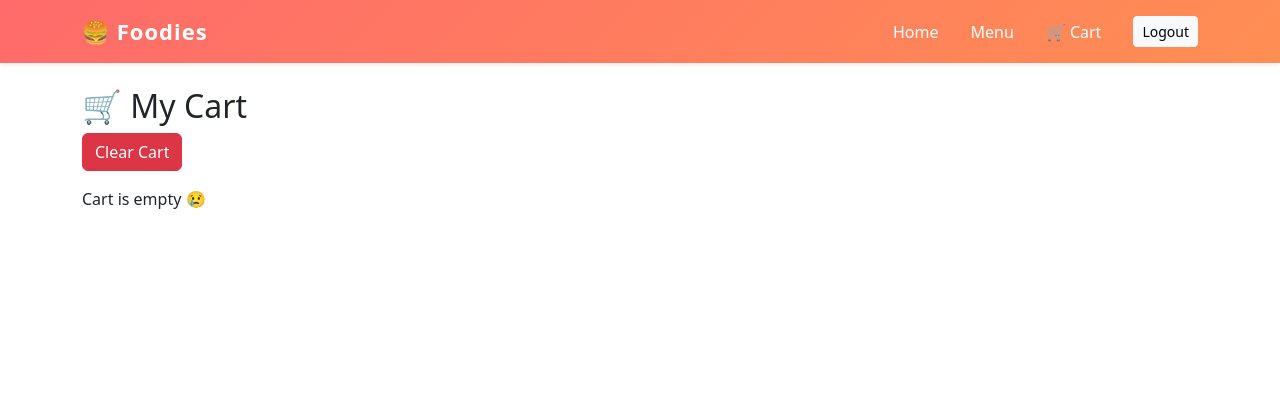
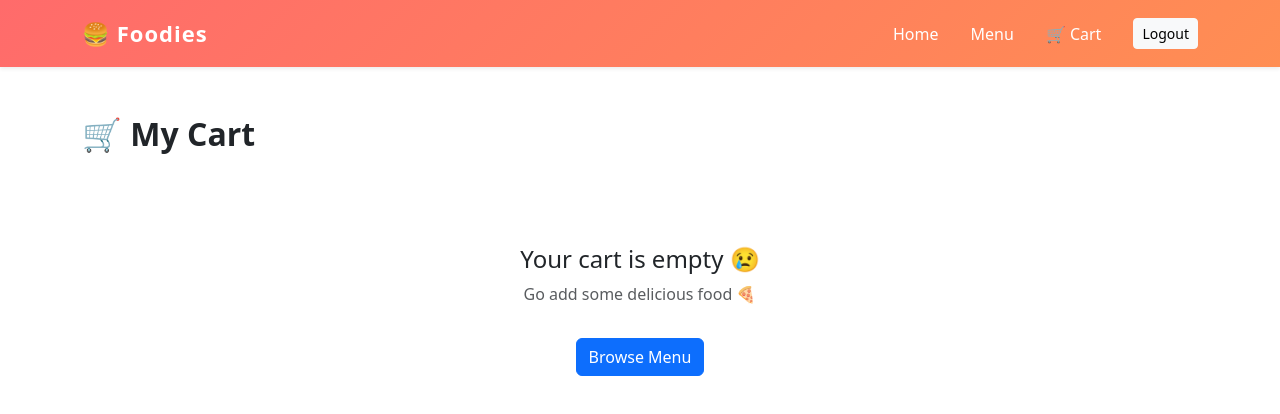
Before and after one commit to Eng-mohamedsalehtag/recipe-finder-angular, an Angular app: page /cart in a window 1280 px wide. Shown: the top 414 px of the page. Built offline with nearby package versions, Linux system fonts and the light colour scheme; sample sign-in values are in the browser's storage.

Commit message:
edite cart style

```diff
--- a/src/app/navbar/navbar.component.css
+++ b/src/app/navbar/navbar.component.css
@@ -1,56 +1,99 @@
 /* Navbar background */
 .custom-navbar {
   background: linear-gradient(135deg, #ff6b6b, #ff8e53);
-  padding: 10px 0;
+  padding: 12px 0;
+  transition: all 0.3s ease;
+}
+
+/* Sticky navbar (اختياري جامد) */
+.custom-navbar {
+  position: sticky;
+  top: 0;
+  z-index: 1000;
 }
 
 /* Brand */
 .navbar-brand {
   font-size: 22px;
   letter-spacing: 1px;
+  transition: 0.3s;
+}
+
+.navbar-brand:hover {
+  transform: scale(1.05);
 }
 
 /* Links */
 .nav-link {
   color: #fff !important;
   font-weight: 500;
-  transition: 0.3s;
   position: relative;
+  padding: 6px 10px;
+  transition: all 0.3s ease;
 }
 
 .nav-link:hover {
-  opacity: 0.8;
+  opacity: 0.85;
+  transform: translateY(-1px);
 }
 
-/* Active link underline */
-.nav-link.active::after {
+/* Active underline animation 🔥 */
+.nav-link::after {
   content: "";
   position: absolute;
-  width: 100%;
+  width: 0%;
   height: 2px;
   background: #fff;
   bottom: 0;
   left: 0;
+  transition: width 0.3s ease;
 }
 
-/* Cart badge */
+.nav-link:hover::after {
+  width: 100%;
+}
+
+.nav-link.active::after {
+  width: 100%;
+}
+
+/* Cart */
 .cart-link {
   position: relative;
+  padding-right: 15px;
 }
 
+/* Badge animation 🔥 */
 .cart-badge {
   position: absolute;
-  top: -5px;
-  right: -10px;
+  top: -6px;
+  right: -8px;
   background: #000;
   color: #fff;
-  font-size: 11px;
-  padding: 3px 6px;
+  font-size: 10px;
+  padding: 4px 6px;
   border-radius: 50%;
+  font-weight: bold;
+  animation: pop 0.3s ease;
+}
+
+@keyframes pop {
+  0% {
+    transform: scale(0.5);
+  }
+  100% {
+    transform: scale(1);
+  }
 }
 
 /* Button */
 .btn-outline-light {
   border-radius: 20px;
-  padding: 4px 12px;
+  padding: 5px 14px;
+  transition: 0.3s;
 }
+
+.btn-outline-light:hover {
+  background: #fff;
+  color: #ff6b6b;
+}
--- a/src/app/pages/cart/cart.component.css
+++ b/src/app/pages/cart/cart.component.css
@@ -0,0 +1,27 @@
+/* Empty state */
+.empty-cart {
+  padding: 60px 0;
+}
+
+/* Card */
+.cart-card {
+  border: none;
+  border-radius: 15px;
+  overflow: hidden;
+  transition: 0.3s;
+}
+
+.cart-card:hover {
+  transform: translateY(-5px);
+}
+
+/* Image */
+.cart-card img {
+  height: 180px;
+  object-fit: cover;
+}
+
+/* Button */
+.cart-card .btn {
+  border-radius: 20px;
+}
--- a/src/app/pages/cart/cart.component.html
+++ b/src/app/pages/cart/cart.component.html
@@ -1,20 +1,44 @@
-<div class="container mt-4">
-  <h2>🛒 My Cart</h2>
+<div class="container mt-5">
+  <!-- Title -->
+  <div class="d-flex justify-content-between align-items-center mb-4">
+    <h2 class="fw-bold">🛒 My Cart</h2>
 
-  <button class="btn btn-danger mb-3" (click)="clear()">Clear Cart</button>
+    <button
+      class="btn btn-outline-danger"
+      (click)="clear()"
+      *ngIf="cartItems.length > 0"
+    >
+      Clear Cart
+    </button>
+  </div>
 
-  <div *ngIf="cartItems.length === 0">Cart is empty 😢</div>
+  <!-- Empty State -->
+  <div *ngIf="cartItems.length === 0" class="text-center empty-cart">
+    <h4 class="mb-2">Your cart is empty 😢</h4>
+    <p class="text-muted">Go add some delicious food 🍕</p>
 
-  <div class="row g-3">
-    <div class="col-md-4" *ngFor="let item of cartItems">
-      <div class="card p-2">
-        <img [src]="item.image_url" class="img-fluid" />
+    <a routerLink="/main" class="btn btn-primary mt-3"> Browse Menu </a>
+  </div>
 
-        <h6 class="mt-2">{{ item.title }}</h6>
+  <!-- Cart Items -->
+  <div class="row g-4" *ngIf="cartItems.length > 0">
+    <div class="col-md-6 col-lg-4" *ngFor="let item of cartItems">
+      <div class="card cart-card h-100 shadow-sm">
+        <img [src]="item.image_url" class="card-img-top" [alt]="item.title" />
 
-        <button class="btn btn-sm btn-danger" (click)="remove(item.id)">
-          Remove
-        </button>
+        <div class="card-body d-flex flex-column">
+          <h6 class="fw-bold mb-2">
+            {{ item.title }}
+          </h6>
+
+          <p class="text-muted small">
+            {{ item.publisher }}
+          </p>
+
+          <button class="btn btn-danger mt-auto" (click)="remove(item.id)">
+            Remove
+          </button>
+        </div>
       </div>
     </div>
   </div>
```
